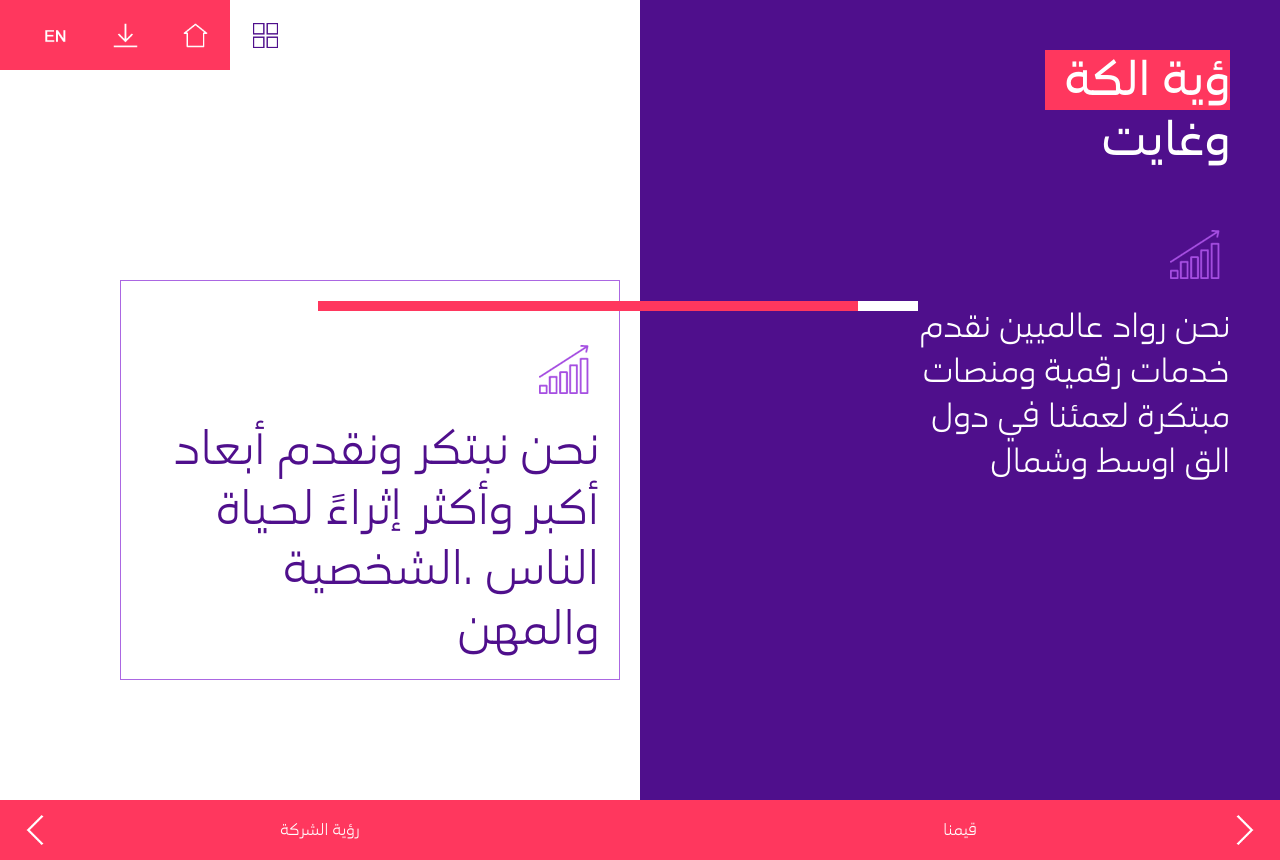
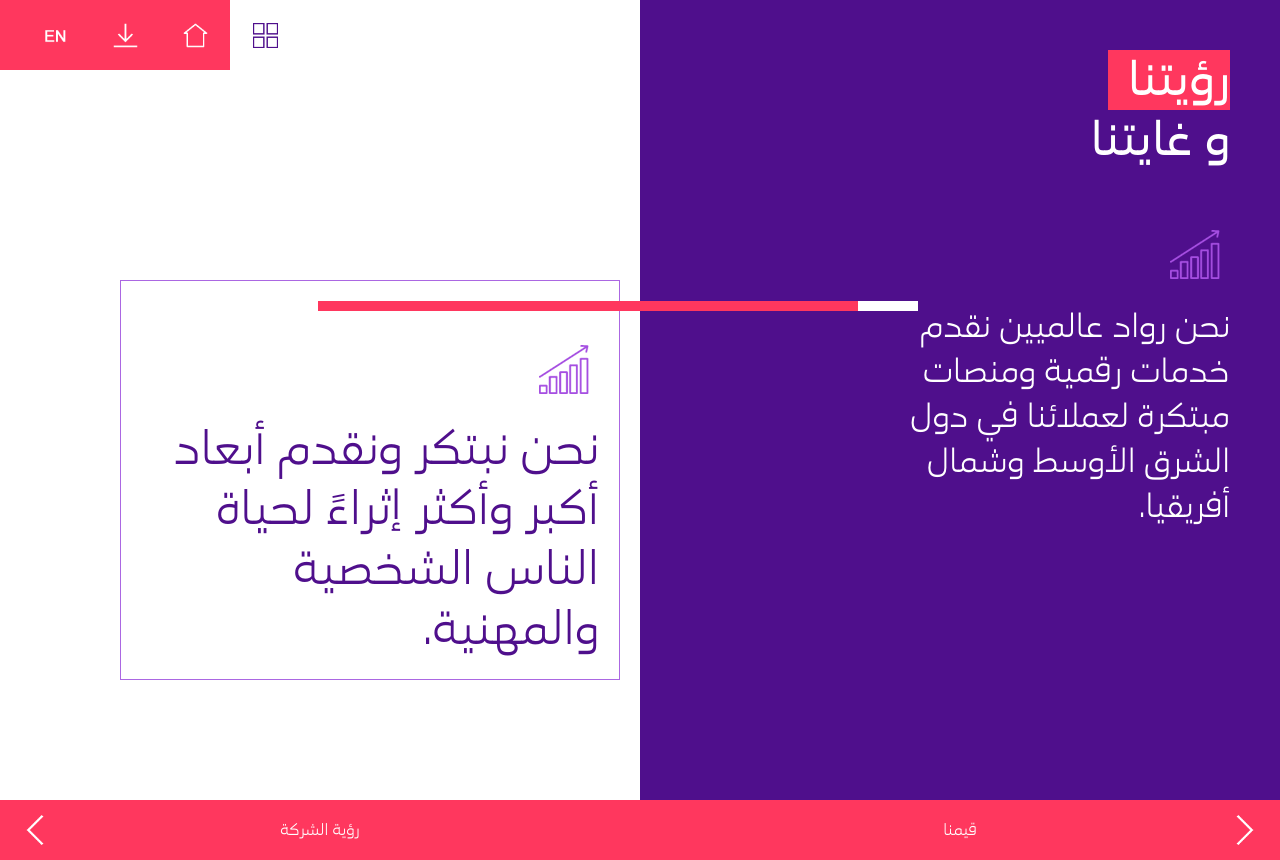
Before and after one commit to rameezwj/stc-report, a PHP site: page /stc-report/arabic/our_mission_inner.php in a window 1280 px wide. Run offline with PHP 8.4, Linux system fonts and the light colour scheme; some libraries are stand-ins or nearby versions; some web fonts are replaced.

```diff
--- a/arabic/chairman_inner.php
+++ b/arabic/chairman_inner.php
@@ -21,9 +21,9 @@
         </div>
 
         <h1>
-          <span class="h1 colr_white bk_pink" style="padding: 5px 15px 5px 15px;"> كلمة رئيس   </span> </h1>
+          <span class="h1 colr_white bk_pink" style="padding: 5px 15px 5px 15px;"> مجلس   </span> </h1>
         <h1>
-          <span class="h1 colr_white"> مجلس إدارة  </span>
+          <span class="h1 colr_white">  الإدارة  </span>
         </h1>
       </div>
 
@@ -96,7 +96,7 @@
             <td> <span> 32,391 </span> <b> مليون ريال سعودي   </b> </td>
           </tr>
           <tr>
-            <td> بإرتفاع  <br /> قدره  </td>
+            <td> بإرتفاع   <br />  و قدره  </td>
             <td> <span> 6.29% </span> </td>
           </tr>
         </table>
--- a/arabic/menu_screen.php
+++ b/arabic/menu_screen.php
@@ -52,7 +52,7 @@
           تكوين مجلس الادارة
         </a>
         <a href="javascript: void(0)" data-page-link="distribution_profit" class="hover-this">
-          توزيع الارباحو المكافآت و توصيات مجلس الادارة
+          أعضاء مجلس الإدارة ولجانه وتصنيف عضويتهم
         </a>
       </div>
 
--- a/arabic/our_mission_inner.php
+++ b/arabic/our_mission_inner.php
@@ -20,9 +20,7 @@
               <img src="../img/icons/icon_a.png" alt="">
           </div>
           <p class="content_para">
-              نحن نبتكر ونقدم أبعاد أكبر
-              وأكثر إثراءً لحياة الناس
-              .الشخصية والمهن
+            نحن نبتكر ونقدم أبعاد أكبر وأكثر إثراءً لحياة الناس الشخصية والمهنية.
           </p>
       </div>
     </div>
@@ -30,19 +28,16 @@
     <div class="cont_right bk_purple">
       <div class="screentop_para">
         <h1>
-            <span class="h1 colr_white bk_pink"> ؤية الكة  </span> </h1>
+            <span class="h1 colr_white bk_pink"> رؤيتنا  </span> </h1>
         <h1>
-            <span class="h1 colr_white">وغايت  </span>
+            <span class="h1 colr_white"> و غايتنا  </span>
         </h1>
       </div>
 
       <div class="mv_content_wrap">
         <img src="../img/icons/icon_a.png" alt="">
         <p>
-        نحن رواد عالميين نقدم
-        خدمات رقمية ومنصات
-        مبتكرة لعمئنا في دول
-        الق اوسط وشمال
+          نحن رواد عالميين نقدم خدمات رقمية ومنصات مبتكرة لعملائنا في دول الشرق الأوسط وشمال أفريقيا.
         </p>
       </div>
     </div>
--- a/arabic/our_values_inner.php
+++ b/arabic/our_values_inner.php
@@ -15,7 +15,7 @@
   <div class="cont_right bk_purple">
     <div class="screentop_para">
       <h1>
-        <span class="h1 colr_white bk_pink"> مقيمنا  </span>
+        <span class="h1 colr_white bk_pink">قیمنا  </span>
       </h1>
     </div>
   </div>
@@ -54,7 +54,7 @@
         <div>
           <img src="img/icon_v2.png" />
           <p>
-            نملتزمون بتقديم “المستقبل” بأكثر الطرق مكافأة لعملائنا وموظفينا.
+            ملتزمون بتقديم "المستقبل" بأكثر الطرق مكافأة لعملائنا وموظفينا.
           </p>
         </div>
       </div>
--- a/arabic/who_we_are_inner.php
+++ b/arabic/who_we_are_inner.php
@@ -19,7 +19,7 @@
         </div>
       </div>
       <p class="content_para">
-        نحن شركة رقمية رائدة، نهدف للتقدم دائماً، ونسعى للتطور والابتكار، نفكر بالمستقبل لنصنعه، للبقاء في المقدمة كشركة ذات إرادة وهدف.
+        نقدم الحلول والخدمات الرقمية في مجالات متعدّدة تشمل الاتصالات، وتقنية المعلومات، والمدفوعات الرقمية، والإعلام الرقمي، والأمن السيبراني، وغيرها من المجالات الرقمية المتطورة، ونحن بذلك نقود التحول الرقمي محلياً وإقليمياً.
       </p>
     </div>
   </div>
```
Also changed, not shown: arabic/ceo_inner.php (+6 -2 lines), arabic/distribution_profit.php (+7 -4 lines).
